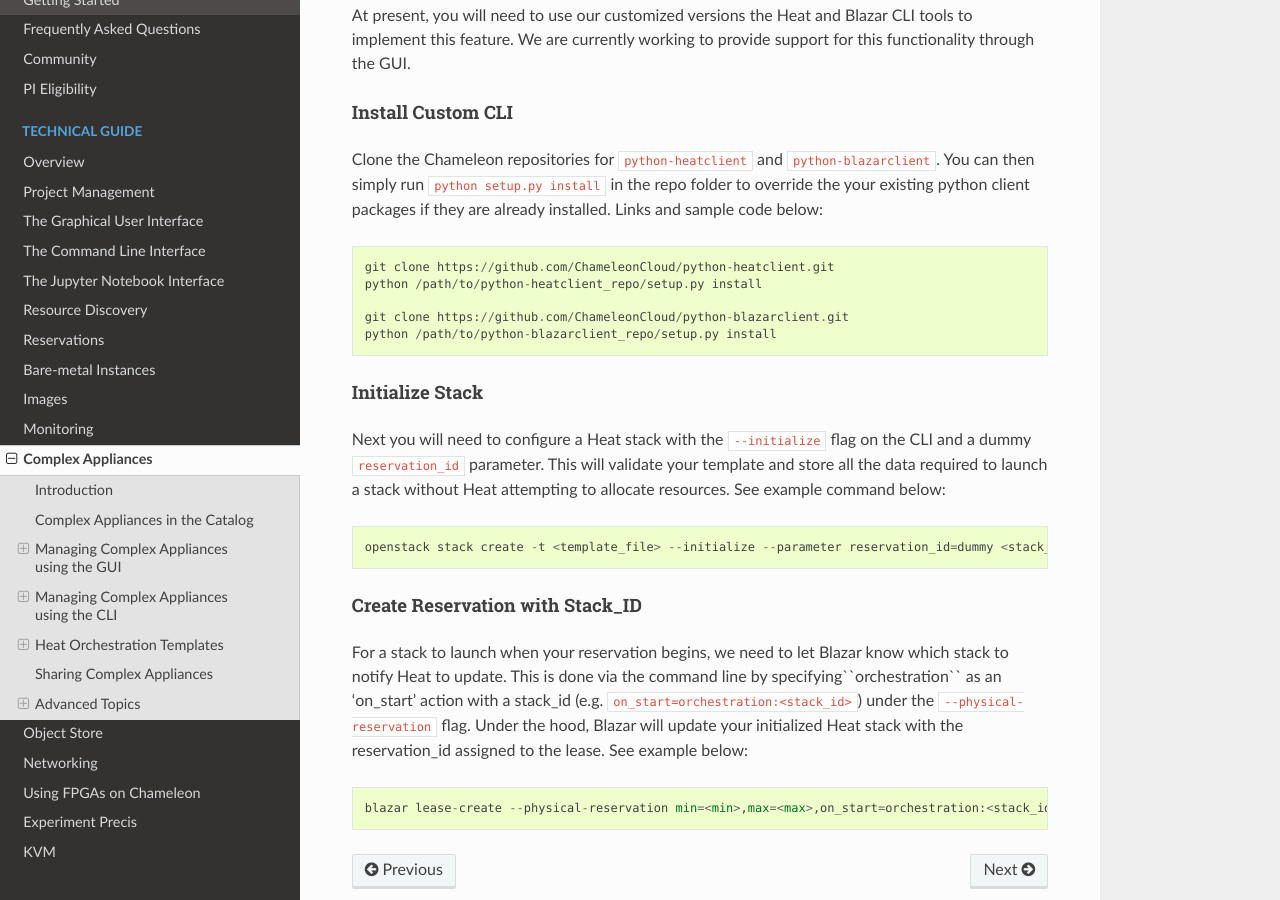
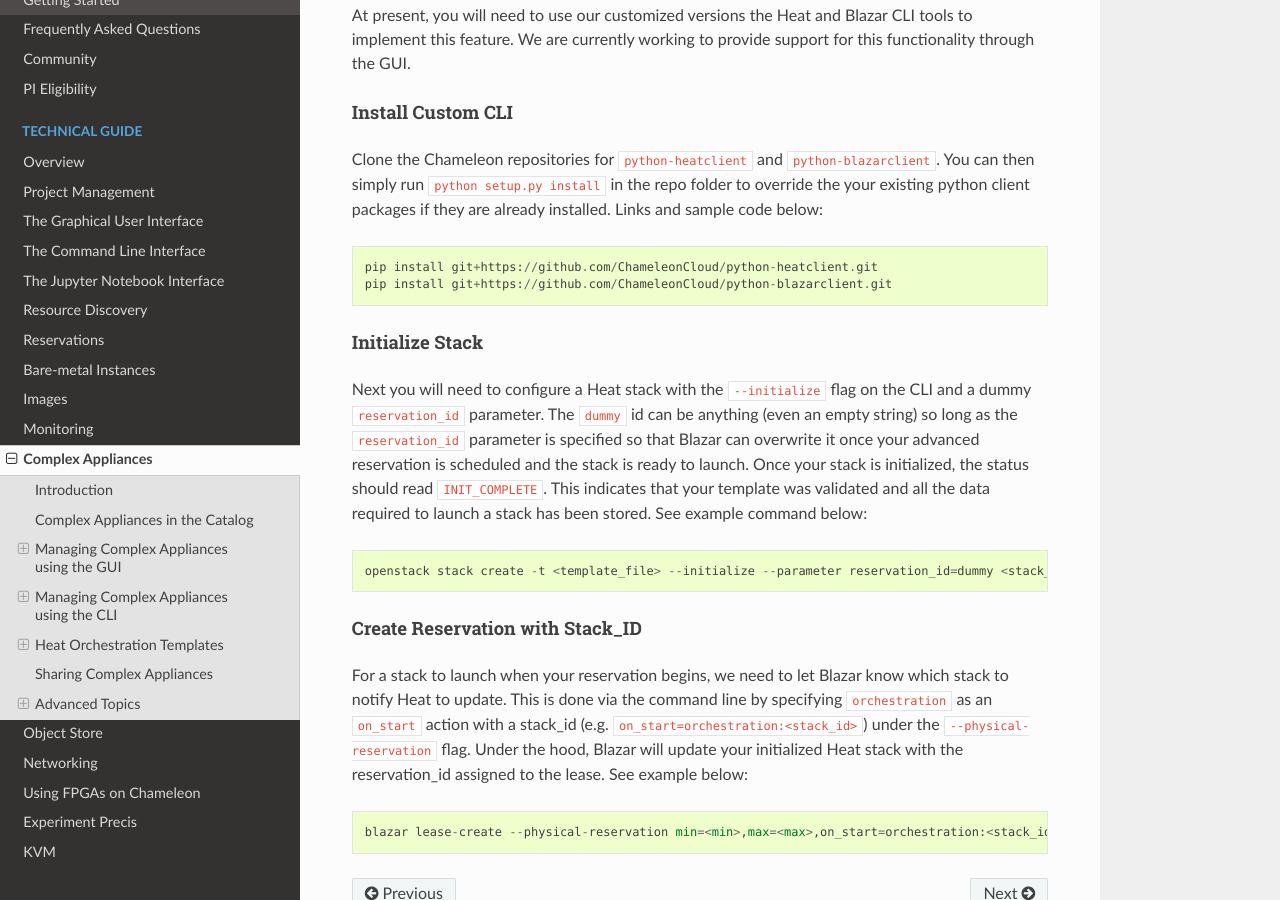
Before and after one commit to ChameleonCloud/docs, a Sphinx documentation site: the page built from source/technical/complex.rst, in a window 1280 px wide and 900 px high, scrolled down 23161 px. Built offline with Sphinx 7.4.7 and the Read the Docs theme 2.0.0, drawn with Linux system fonts in a browser that asks for light colours.

Commit message:
Requested edits

```diff
--- a/source/technical/complex.rst
+++ b/source/technical/complex.rst
@@ -763,17 +763,14 @@ Clone the Chameleon repositories for ``python-heatclient`` and ``python-blazarcl
 
 .. code::
 
-    git clone https://github.com/ChameleonCloud/python-heatclient.git
-    python /path/to/python-heatclient_repo/setup.py install
-
-    git clone https://github.com/ChameleonCloud/python-blazarclient.git
-    python /path/to/python-blazarclient_repo/setup.py install
+    pip install git+https://github.com/ChameleonCloud/python-heatclient.git
+    pip install git+https://github.com/ChameleonCloud/python-blazarclient.git
 
 
 Initialize Stack
 ~~~~~~~~~~~
 
-Next you will need to configure a Heat stack with the ``--initialize`` flag on the CLI and a dummy ``reservation_id`` parameter. This will validate your template and store all the data required to launch a stack without Heat attempting to allocate resources. See example command below:
+Next you will need to configure a Heat stack with the ``--initialize`` flag on the CLI and a dummy ``reservation_id`` parameter. The ``dummy`` id can be anything (even an empty string) so long as the ``reservation_id`` parameter is specified so that Blazar can overwrite it once your advanced reservation is scheduled and the stack is ready to launch. Once your stack is initialized, the status should read ``INIT_COMPLETE``. This indicates that your template was validated and all the data required to launch a stack has been stored. See example command below:
 
 .. code::
 
@@ -783,7 +780,7 @@ Next you will need to configure a Heat stack with the ``--initialize`` flag on t
 Create Reservation with Stack_ID
 ~~~~~~~~~~~
 
-For a stack to launch when your reservation begins, we need to let Blazar know which stack to notify Heat to update. This is done via the command line by specifying``orchestration`` as an 'on_start' action with a stack_id (e.g. ``on_start=orchestration:<stack_id>``) under the ``--physical-reservation`` flag. Under the hood, Blazar will update your initialized Heat stack with the reservation_id assigned to the lease. See example below:
+For a stack to launch when your reservation begins, we need to let Blazar know which stack to notify Heat to update. This is done via the command line by specifying ``orchestration`` as an ``on_start`` action with a stack_id (e.g. ``on_start=orchestration:<stack_id>``) under the ``--physical-reservation`` flag. Under the hood, Blazar will update your initialized Heat stack with the reservation_id assigned to the lease. See example below:
 
 .. code::
 
```
